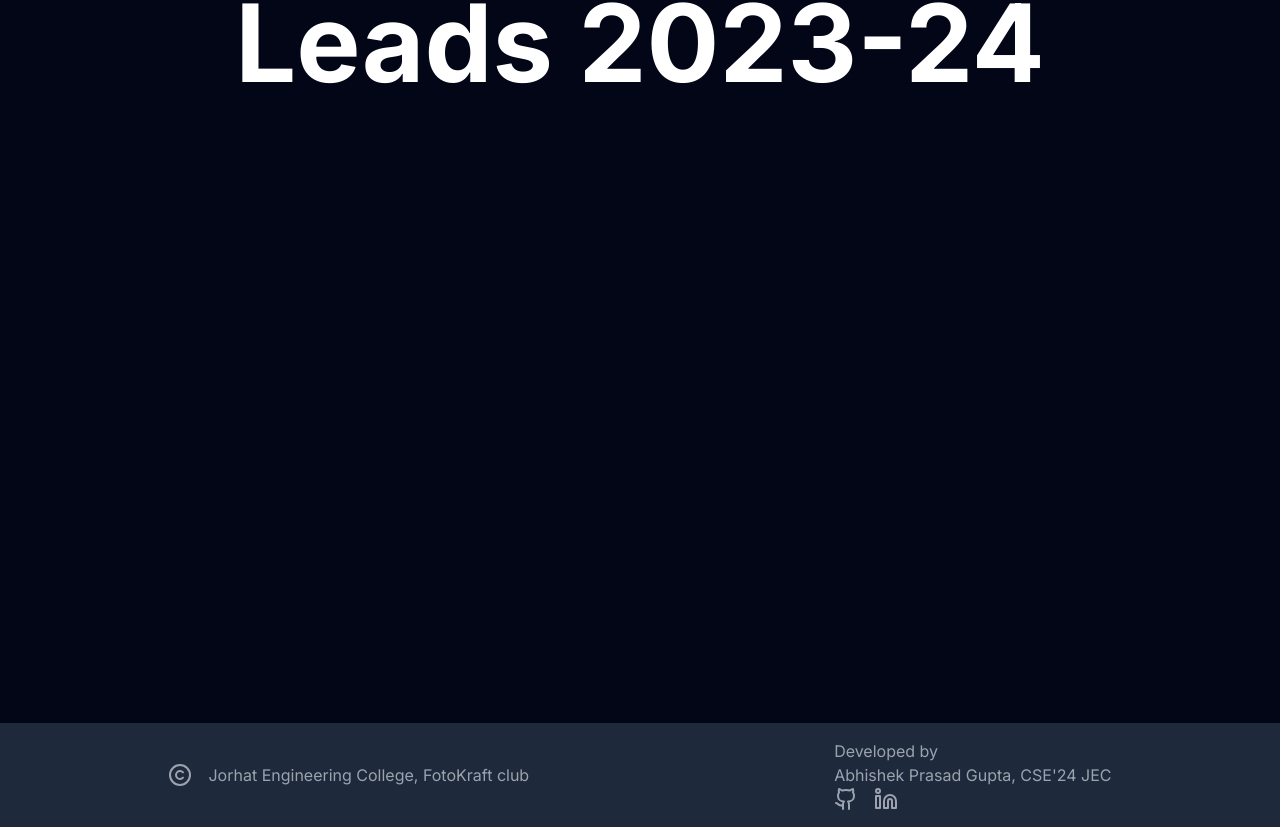
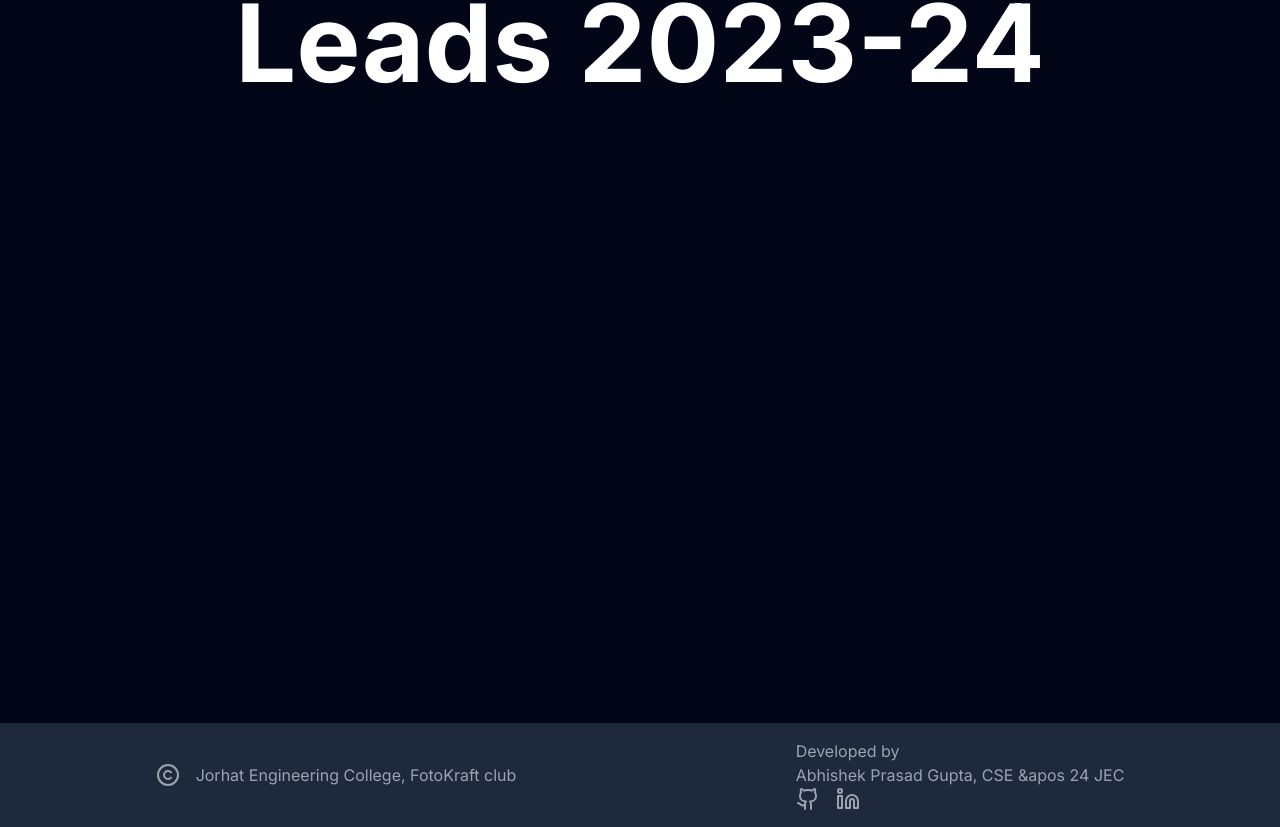
Before and after one commit to abhipdgupta/fotokraftjec, a Next.js app: page / in a window 1280 px wide. Shown: the part 5538-6365 px from the top of the page. Built offline with nearby package versions, Linux system fonts and the light colour scheme.

Commit message:
fix footer

```diff
--- a/src/components/footer.tsx
+++ b/src/components/footer.tsx
@@ -11,7 +11,7 @@ export default function Footer() {
       </div>
       <div className="flex flex-col">
         <span> Developed by </span>
-        <span>Abhishek Prasad Gupta, CSE'24 JEC</span>
+        <span>Abhishek Prasad Gupta, CSE &apos 24 JEC</span>
         <span className="flex gap-4 ">
           <Link href="https://github.com/abhipdgupta" target="_blank">
             <GithubIcon />
```
